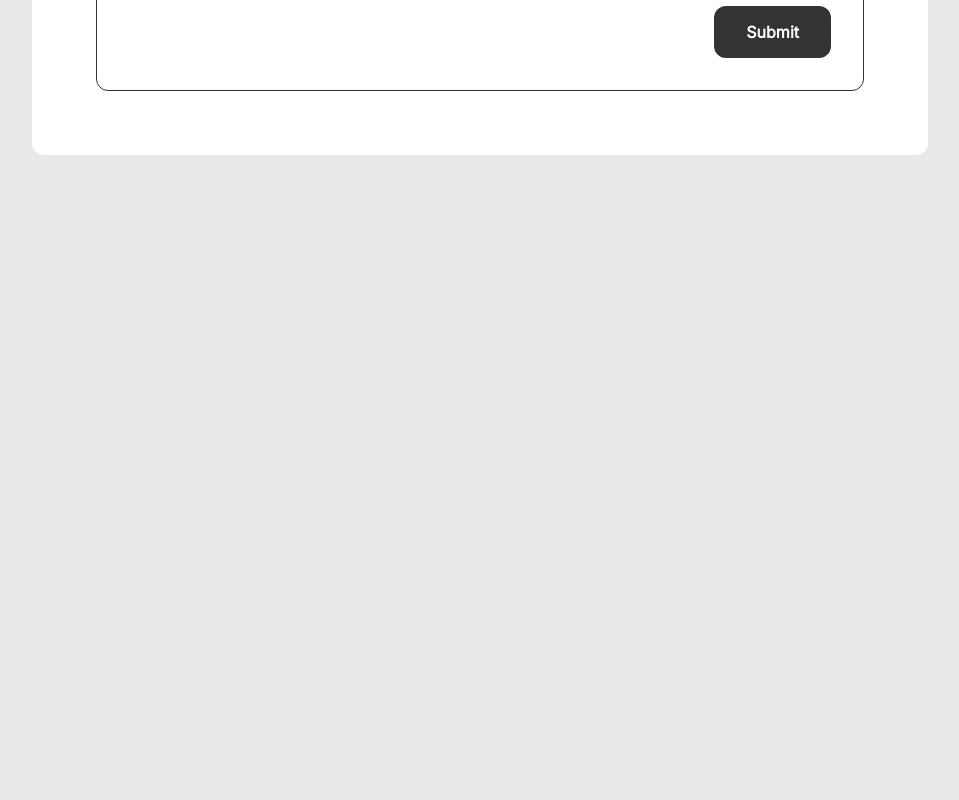
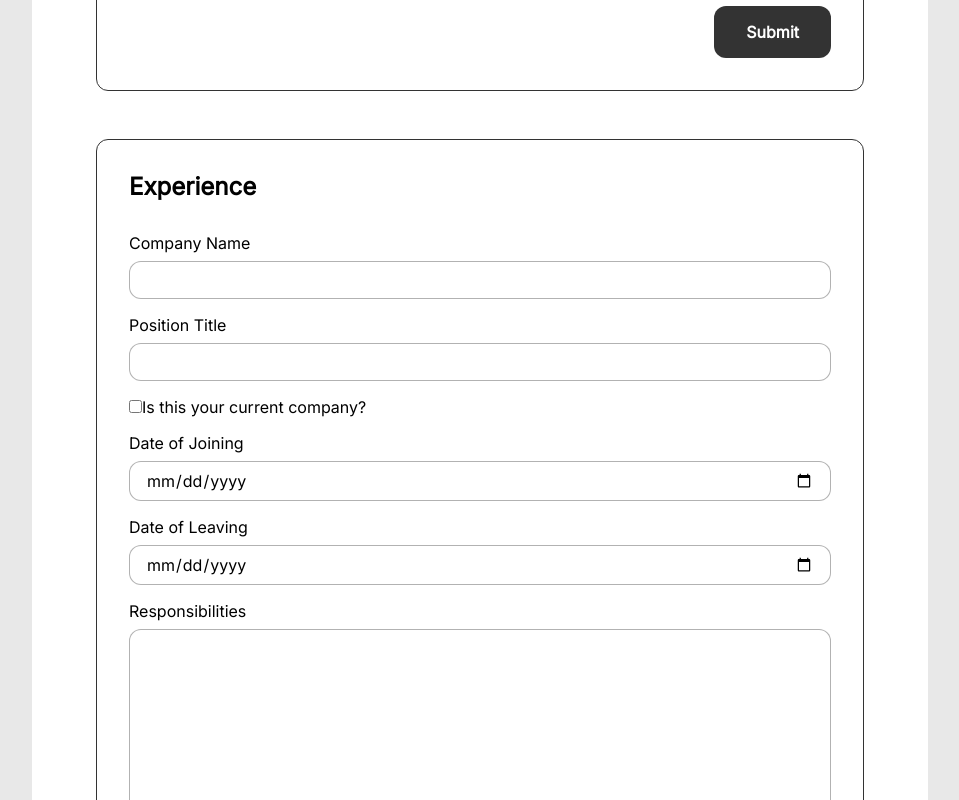
Before and after one commit to avraneel/cv-application, a React (Vite) app: page / in a window 1280 px wide. Shown: the part 1360-2160 px from the top of the page, without its empty margins (160-1119 px from the left). Before the commit the page ends 1579 px from the top, so only its background shows below. Built offline with nearby package versions, Linux system fonts and the light colour scheme.

Commit message:
Fix Errors

```diff
--- a/src/components/App.jsx
+++ b/src/components/App.jsx
@@ -14,7 +14,7 @@ export default function App() {
         <main className="main">
           <General />
           <Education />
-          {/*<Experience /> */}
+          <Experience />
         </main>
       </div>
     </>
--- a/src/components/ExperienceEntry.jsx
+++ b/src/components/ExperienceEntry.jsx
@@ -38,7 +38,7 @@ export default function ExperienceEntry() {
         label="Position Title"
         inputType="text"
         value={experienceInfo}
-        onChange={setExperienceInfo}
+        setState={setExperienceInfo}
       />
       <TextInput
         id="current"
@@ -58,7 +58,7 @@ export default function ExperienceEntry() {
         id="endDate"
         label="Date of Leaving"
         inputType="date"
-        current={experienceInfo}
+        value={experienceInfo}
         setState={setExperienceInfo}
       />
       <TextArea />
```
